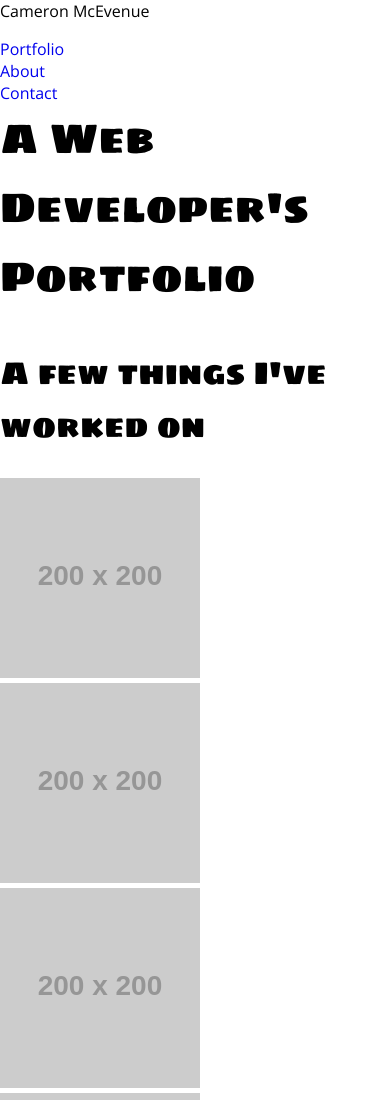
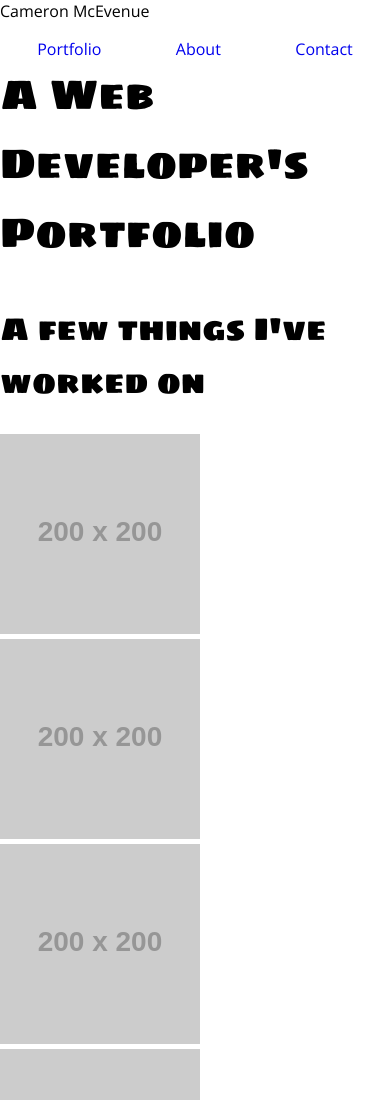
Before and after one commit to cam-mcevenue/portfolio-site, a website built with webpack: page src/index.html in a window 390 px wide. Shown: the top 1100 px of the page. Built offline with nearby package versions, Linux system fonts and the light colour scheme; placeholder pictures from the web are drawn by us.

Commit message:
Create mobile first classes for navigation
Creating Flexbox mobile view for old browsers. Going to use CSS grid
for layout. This will be the default view on all devices with browsers
that don't support CSS grid.

- Add .main-nav and .main-nav__nav-item classes to _navigation.scss
- Add new classes to nav elements in index.html

```diff
--- a/src/index.html
+++ b/src/index.html
@@ -18,11 +18,11 @@
 
 			<div class="logo"><p>Cameron McEvenue</p></div>
 
-			<nav id="nav" role="navigation">
+			<nav class="main-nav" role="navigation">
 				<ul>
-					<li><a href="#">Portfolio</a></li>
-					<li><a href="#">About</a></li>
-					<li><a href="#">Contact</a></li>
+					<li class="main-nav__nav-item"><a href="#">Portfolio</a></li>
+					<li class="main-nav__nav-item"><a href="#">About</a></li>
+					<li class="main-nav__nav-item"><a href="#">Contact</a></li>
 				</ul>
 			</nav>
 		</div>
--- a/src/scss/layout/_navigation.scss
+++ b/src/scss/layout/_navigation.scss
@@ -0,0 +1,29 @@
+
+//Might have different nav elements on site
+//This class is for stylign the main navigation
+.main-nav {
+
+}
+
+//Set as flex container
+.main-nav ul {
+    display: flex;
+    flex-wrap: wrap;
+}
+
+//Ensure flex items grow to fill hthe available space and are
+//evenly distributed
+.main-nav__nav-item  {
+    display: inline-block;
+    flex: 1 auto;
+    text-align: center;
+}
+
+//ensure the anchor fill the full parent element
+.main-nav a {
+    display: block;
+}
+
+.main-nav i {
+
+}
```
